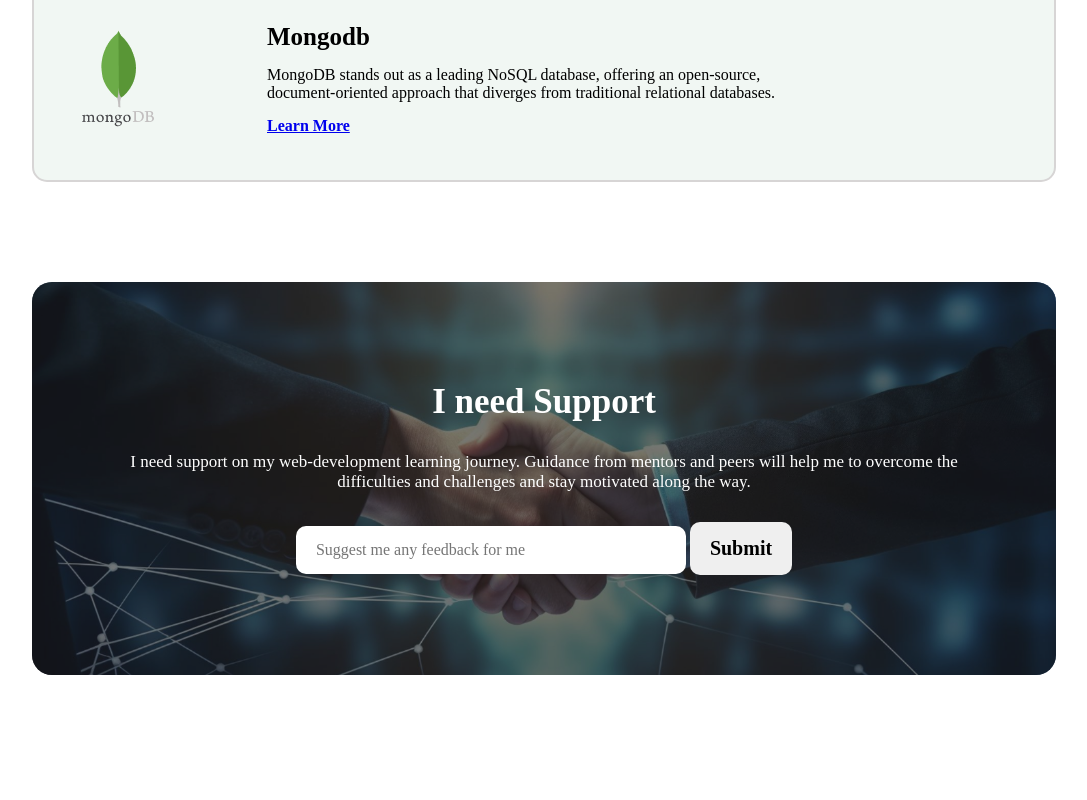
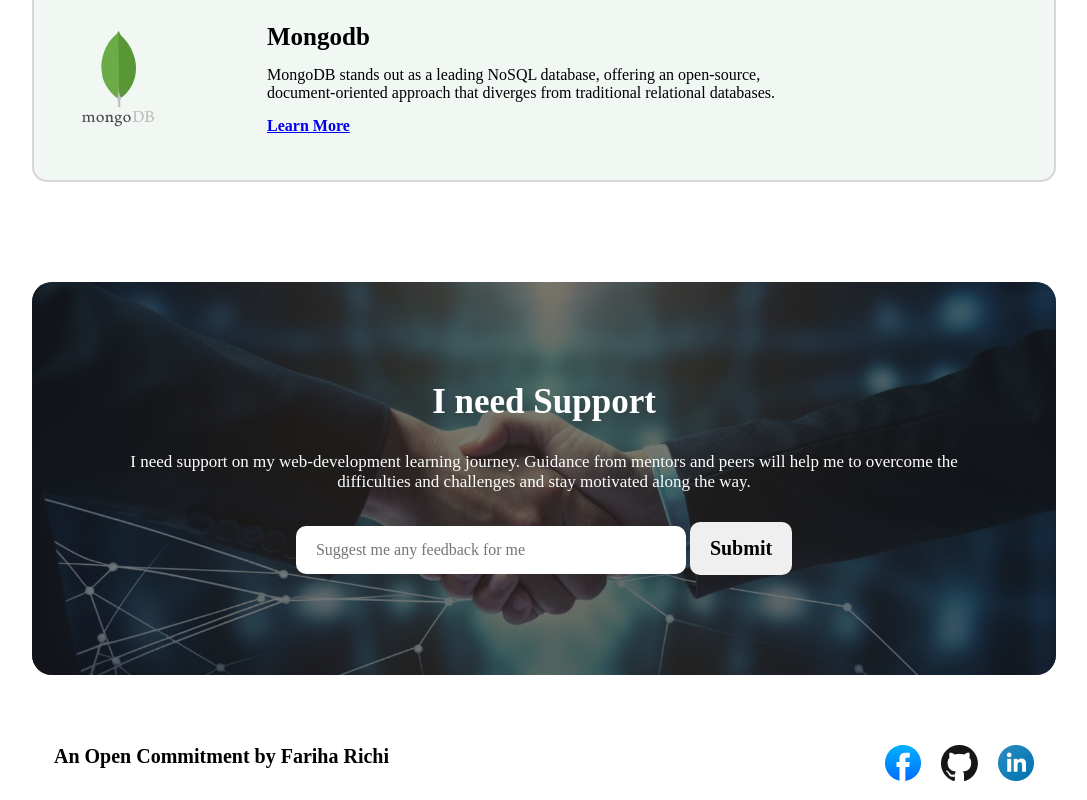
Before and after one commit to fariha-richi/M1-A1-Landing-Page, a plain HTML site: page index.html in a window 1280 px wide. Shown: the part 4446-5246 px from the top of the page, without its empty margins (96-1183 px from the left). Before the commit the page ends 5121 px from the top, so only its background shows below. Drawn offline with Linux system fonts and the light colour scheme; a web font is replaced by a local one.

Commit message:
footer section is created

```diff
--- a/index.html
+++ b/index.html
@@ -163,6 +163,18 @@
             </div>
         </div>
 
-        </main>
+    </main>
+    <!-- footer section -->
+        <footer class="footer" id="footer">
+            <div>
+                <span>An Open Commitment by Fariha Richi</span>
+            </div>
+            <div class="icon">
+                <a href="https://www.facebook.com" target="_blank"><img src="assets/facebook.png" alt="Facebook image"></a>
+                <a href="https://github.com" target="_blank"><img src="assets/github.png" alt="Github image"></a>
+                <a href="https://bd.linkedin.com" target="_blank"><img src="assets/linkedin-icon 1.png" alt="Linkedin image"></a>
+            </div>
+        </footer>
+
 </body>
 </html>
--- a/style.css
+++ b/style.css
@@ -296,3 +296,21 @@ button{
     border: none;
 }
 /* support section ends here */
+
+/* footer section starts here */
+.footer{
+    margin-top: 70px;
+    display: flex;
+    justify-content: space-between;
+    margin-bottom: 15px;
+    padding: 0px 150px;
+}
+.footer span{
+    font-size: 20px;
+    font-weight: 600;
+}
+.icon{
+    display: flex;
+    gap:20px;
+}
+/* footer section ends here */
```
